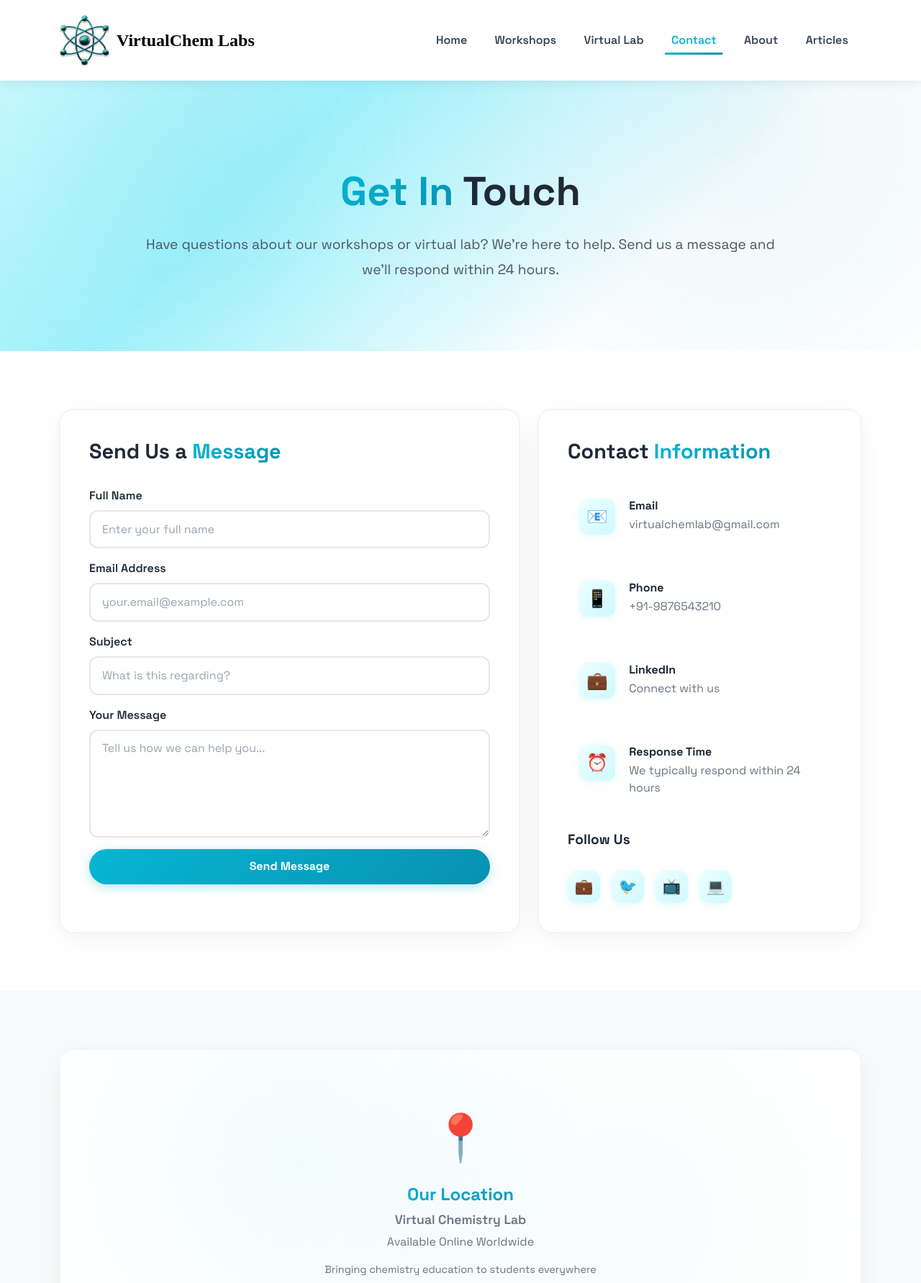
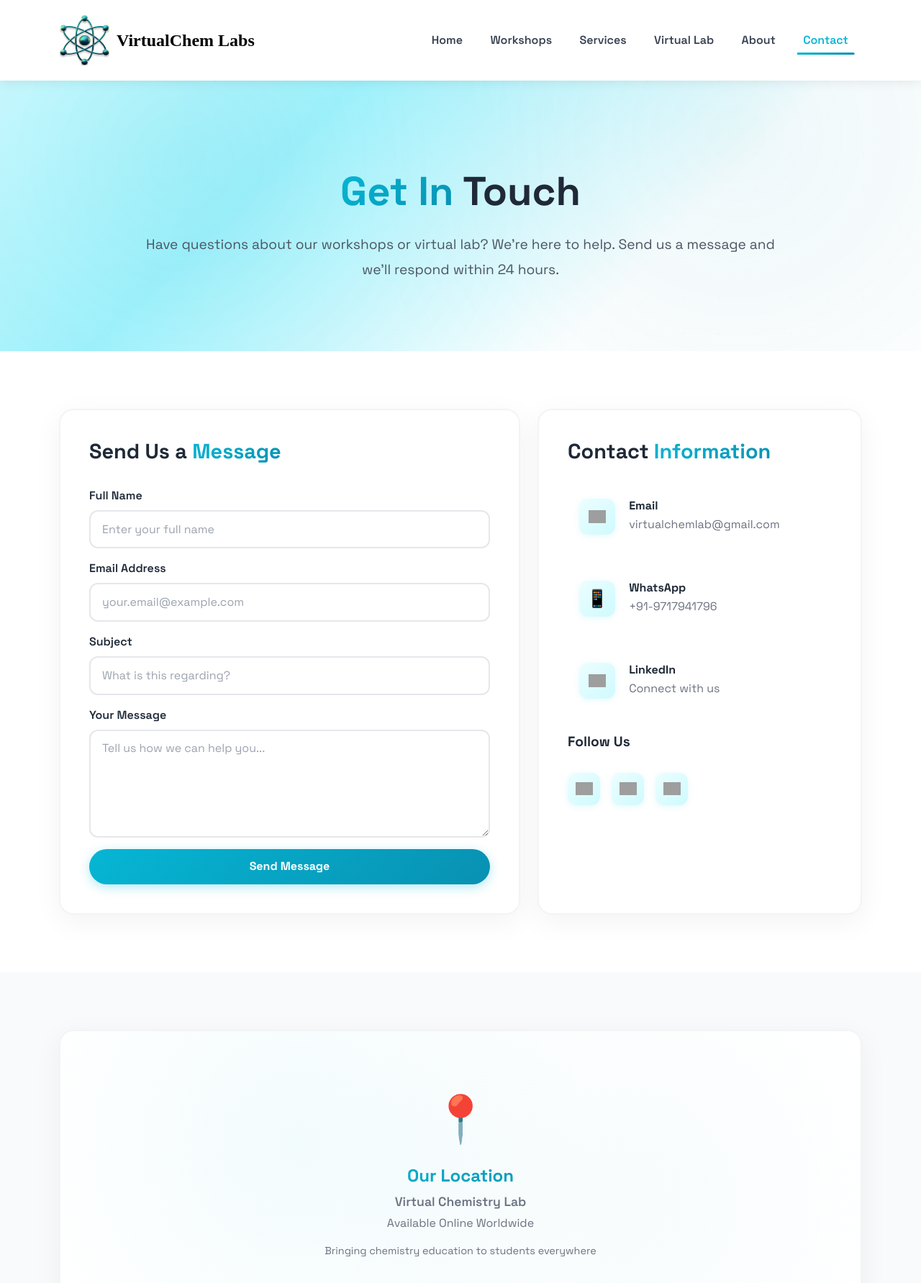
Before and after one commit to Ankush56432/virtual-chem-lab, a website: page contact.html in a window 1280 px wide. Shown: the top 1783 px of the page at 72% size. Drawn offline with nearby package versions, Linux system fonts and the light colour scheme; grey boxes are pictures that could not be loaded.

Commit message:
Updated HTML pages with new content and icons

```diff
--- a/contact.html
+++ b/contact.html
@@ -592,10 +592,10 @@
           <li class="nav-item"><a class="nav-link" href="index.html">Home</a></li>
 
           <li class="nav-item"><a class="nav-link" href="workshops.html">Workshops</a></li>
+          <li class="nav-item"><a class="nav-link" href="services.html">Services</a></li>
           <li class="nav-item"><a class="nav-link" href="virtual-lab.html">Virtual Lab</a></li>
-          <li class="nav-item"><a class="nav-link active" href="#">Contact</a></li>
           <li class="nav-item"><a class="nav-link" href="about.html">About</a></li>
-          <li class="nav-item"><a class="nav-link" href="Articles.html">Articles</a></li>
+          <li class="nav-item"><a class="nav-link active" href="contact.html">Contact</a></li>
         </ul>
       </div>
     </div>
@@ -651,7 +651,9 @@
             <h2 class="card-title">Contact <span>Information</span></h2>
 
             <div class="info-item">
-              <div class="info-icon">📧</div>
+              <div class="info-icon">
+                <img src="https://th.bing.com/th/id/OIP.GPb0ZcxnKxbRAXHa3xNw3QHaHa?w=195&h=195&c=7&r=0&o=7&dpr=1.3&pid=1.7&rm=3" alt="YouTube" width="24">
+              </div>
               <div class="info-content">
                 <h5>Email</h5>
                 <a href="mailto:virtualchemlab@gmail.com">virtualchemlab@gmail.com</a>
@@ -661,33 +663,32 @@
             <div class="info-item">
               <div class="info-icon">📱</div>
               <div class="info-content">
-                <h5>Phone</h5>
-                <a href="tel:+919876543210">+91-9876543210</a>
+                <h5>WhatsApp</h5>
+                <a href="tel:+919717941796">+91-9717941796</a>
               </div>
             </div>
 
             <div class="info-item">
-              <div class="info-icon">💼</div>
+              <div class="info-icon"><img src="https://cdn.jsdelivr.net/npm/simple-icons@v9/icons/linkedin.svg" alt="LinkedIn" width="24"></div>
               <div class="info-content">
                 <h5>LinkedIn</h5>
-                <a href="https://www.linkedin.com/in/YOUR-LINKEDIN/" target="_blank">Connect with us</a>
+                <a href="https://www.linkedin.com/company/virtualchem-labs/posts/?feedView=all" target="_blank">Connect with us</a>
               </div>
             </div>
 
-            <div class="info-item">
-              <div class="info-icon">⏰</div>
-              <div class="info-content">
-                <h5>Response Time</h5>
-                <p>We typically respond within 24 hours</p>
-              </div>
-            </div>
+
 
             <h5 class="card-title mt-4" style="font-size: 1.2rem; position: relative; z-index: 1;">Follow Us</h5>
             <div class="social-links">
-              <a href="#" class="social-link" title="LinkedIn">💼</a>
-              <a href="#" class="social-link" title="Twitter">🐦</a>
-              <a href="#" class="social-link" title="YouTube">📺</a>
-              <a href="#" class="social-link" title="GitHub">💻</a>
+              <a href="https://www.linkedin.com/company/virtualchem-labs/posts/?feedView=all" class="social-link" title="LinkedIn">
+                 <img src="https://cdn.jsdelivr.net/npm/simple-icons@v9/icons/linkedin.svg" alt="LinkedIn" width="24">
+              </a>
+              <a href="#" class="social-link" title="Twitter">
+                 <img src="https://img.freepik.com/premium-vector/x-new-social-network-black-app-icon-twitter-rebranded-as-x-twitter-s-logo-was-changed_277909-568.jpg?semt=ais_hybrid" alt="X logo" width="24">
+              </a>
+              <a href="#" class="social-link" title="YouTube">
+                 <img src="https://cdn.jsdelivr.net/npm/simple-icons@v9/icons/youtube.svg" alt="YouTube" width="24">
+              </a>
             </div>
           </div>
         </div>
@@ -715,7 +716,7 @@
   <footer class="text-center">
     <div class="container">
       <p>&copy; <span id="year"></span> VirtualChem Labs. All rights reserved.</p>
-      <p>Designed and Developed with ❤️ for Chemistry Education</p>
+      <p>Designed and Developed withfor Chemistry Education</p>
       <p style="font-size: 0.9rem; margin-top: 1rem;">
         Protected by copyright law. Unauthorized reproduction or distribution prohibited.
       </p>
```
Also changed, not shown: Articles.html (+31 -5 lines), about.html (+3 -2 lines), index.html (+10 -5 lines), virtual-lab.html (+4 -2 lines), workshops.html (+4 -2 lines).
